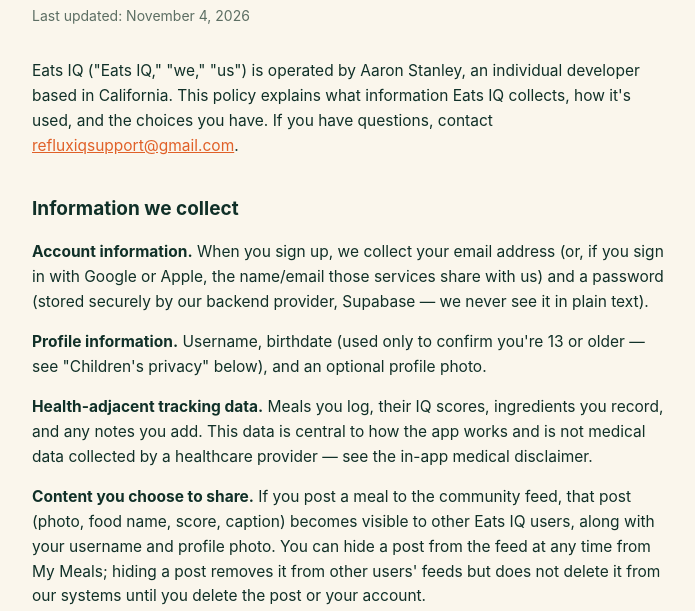
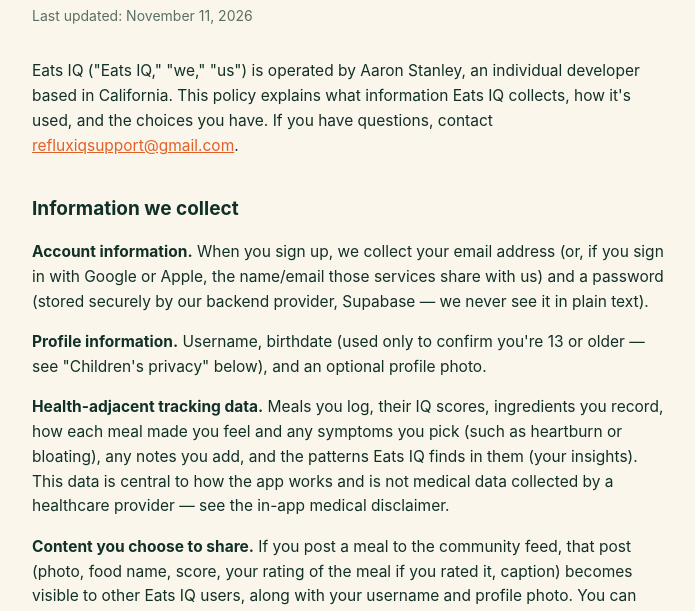
Before and after one commit to aaronstanley17/reflux-iq-legal, a plain HTML site: page privacy-policy.html in a window 1280 px wide. Shown: the part 185-796 px from the top of the page, without its empty margins (292-987 px from the left). Drawn offline with Linux system fonts and the light colour scheme.

Commit message:
Privacy policy: meal ratings, symptoms and insights; Terms: drop the tutorial
Co-Authored-By: Claude Opus 5.5 <noreply@anthropic.com>

```diff
--- a/privacy-policy.html
+++ b/privacy-policy.html
@@ -18,7 +18,7 @@
 
   <main>
     <h1>Eats IQ Privacy Policy</h1>
-    <p class="updated">Last updated: November 4, 2026</p>
+    <p class="updated">Last updated: November 11, 2026</p>
 
     <p>
       Eats IQ ("Eats IQ," "we," "us") is operated by Aaron Stanley, an individual
@@ -34,12 +34,11 @@
       plain text).</p>
     <p><strong>Profile information.</strong> Username, birthdate (used only to confirm you're
       13 or older — see "Children's privacy" below), and an optional profile photo.</p>
-    <p><strong>Health-adjacent tracking data.</strong> Meals you log, their IQ scores,
-      ingredients you record, and any notes you add. This data is central to how the app
+    <p><strong>Health-adjacent tracking data.</strong> Meals you log, their IQ scores, ingredients you record, how each meal made you feel and any symptoms you pick (such as heartburn or bloating), any notes you add, and the patterns Eats IQ finds in them (your insights). This data is central to how the app
       works and is not medical data collected by a healthcare provider — see the in-app
       medical disclaimer.</p>
     <p><strong>Content you choose to share.</strong> If you post a meal to the community
-      feed, that post (photo, food name, score, caption) becomes visible to other Eats IQ
+      feed, that post (photo, food name, score, your rating of the meal if you rated it, caption) becomes visible to other Eats IQ
       users, along with your username and profile photo. You can hide a post from the feed
       at any time from My Meals; hiding a post removes it from other users' feeds but does
       not delete it from our systems until you delete the post or your account.</p>
```
Also changed, not shown: terms-of-service.html (+2 -3 lines).
